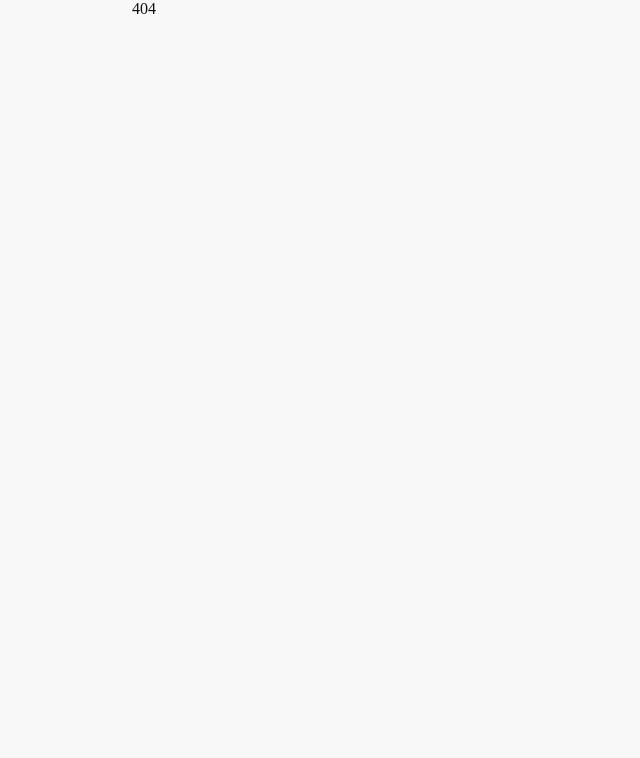
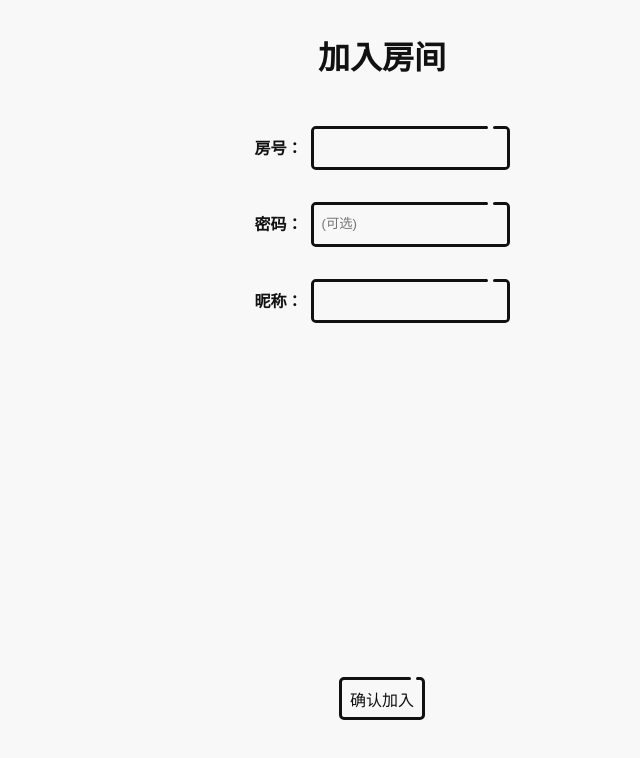
Before and after one commit to xiong35/we-are-wolfs, a React (Vite) app in the folder packages/frontend/: page /joinRoom in a window 1280 px wide. Shown: the top 758 px of the page, without its empty margins (258-898 px from the left). Built offline with nearby package versions, Linux system fonts and the light colour scheme.

Commit message:
feat(fe): 添加 join room 界面

```diff
--- /dev/null
+++ b/packages/frontend/src/pages/JoinRoom/hooks/useForm.ts
@@ -0,0 +1,25 @@
+import { IJoinRoomReq } from "@werewolf/shared";
+import { useState } from "react";
+
+export function useForm(
+  initialPassword: string | null,
+  initialRoomNumber: string | null
+) {
+  const [form, setForm] = useState<IJoinRoomReq>({
+    password: initialPassword ?? "",
+    roomNumber: initialRoomNumber ?? "",
+    name: "",
+  });
+
+  function setField(key: keyof IJoinRoomReq, value: string) {
+    setForm({
+      ...form,
+      [key]: value,
+    });
+  }
+
+  return {
+    setField,
+    form,
+  };
+}
--- /dev/null
+++ b/packages/frontend/src/pages/JoinRoom/hooks/useQueryInfo.ts
@@ -0,0 +1,13 @@
+import { useSearchParams } from "react-router-dom";
+
+export function useQueryInfo() {
+  let [searchParams, _] = useSearchParams({ p: "0" });
+
+  const initialRoomNumber = searchParams.get("roomNumber");
+  const initialPassword = searchParams.get("password");
+
+  return {
+    initialRoomNumber,
+    initialPassword,
+  };
+}
--- /dev/null
+++ b/packages/frontend/src/pages/JoinRoom/index.module.less
@@ -0,0 +1,40 @@
+.w-join_room {
+  display: flex;
+  flex-direction: column;
+  align-items: center;
+  min-height: 90vh;
+
+  .title {
+    font-weight: bold;
+    font-size: 2rem;
+    padding: 2rem;
+  }
+
+  .pw,
+  .name,
+  .number {
+    .hint {
+      position: relative;
+      bottom: 0.08em;
+      word-break: keep-all;
+      margin-right: 0.5rem;
+      font-weight: bold;
+    }
+
+    display: flex;
+    align-items: center;
+    justify-content: center;
+    margin: 1rem 0;
+
+    input {
+      max-width: calc(100% - 1rem);
+      padding: 0 0.5rem;
+      line-height: 2.4rem;
+      overflow: visible;
+    }
+  }
+
+  .spacer {
+    flex: 1;
+  }
+}
--- /dev/null
+++ b/packages/frontend/src/pages/JoinRoom/index.tsx
@@ -0,0 +1,61 @@
+import styles from "./index.module.less";
+import { FC } from "react";
+import { UseBorder } from "../../components/UseBorder";
+import { Btn } from "../../components/Btn";
+import { useQueryInfo } from "./hooks/useQueryInfo";
+import { useForm } from "./hooks/useForm";
+import { joinRoom } from "./methods/joinRoom";
+
+export type IJoinRoomProps = {};
+
+const JoinRoom: FC<IJoinRoomProps> = (props) => {
+  const { initialPassword, initialRoomNumber } = useQueryInfo();
+  const { form, setField } = useForm(initialPassword, initialRoomNumber);
+
+  return (
+    <div className={styles["w-join_room"]}>
+      <div className={styles["title"]}>加入房间</div>
+      <div className={styles["number"]}>
+        <span className={styles["hint"]}>房号：</span>
+        <UseBorder>
+          <input
+            maxLength={6}
+            type="text"
+            onChange={(e) => setField("roomNumber", e.target.value)}
+            value={form.roomNumber}
+          />
+        </UseBorder>
+      </div>
+      <div className={styles["pw"]}>
+        <span className={styles["hint"]}>密码：</span>
+        <UseBorder>
+          <input
+            maxLength={20}
+            type="text"
+            placeholder="(可选)"
+            value={form.password}
+            onChange={(e) => setField("password", e.target.value)}
+          />
+        </UseBorder>
+      </div>
+      <div className={styles["name"]}>
+        <span className={styles["hint"]}>昵称：</span>
+        <UseBorder>
+          <input
+            onChange={(e) => setField("name", e.target.value)}
+            value={form.name}
+            maxLength={8}
+            type="text"
+            placeholder=""
+          />
+        </UseBorder>
+      </div>
+
+      <div className={styles["spacer"]}></div>
+
+      <Btn onClick={() => joinRoom(form)}>确认加入</Btn>
+    </div>
+  );
+};
+
+export default JoinRoom;
--- /dev/null
+++ b/packages/frontend/src/pages/JoinRoom/methods/joinRoom.ts
@@ -0,0 +1,43 @@
+import { IJoinRoomReq } from "@werewolf/shared";
+import sha256 from "sha256";
+import { showDialog } from "../../../signals/dialog";
+
+export async function joinRoom(form: IJoinRoomReq) {
+  const { name, roomNumber, password } = form
+  if (!roomNumber) return showDialog("请填写房间号");
+  if (!name) return showDialog("请填写昵称");
+
+  // TODO: 真实请求
+  // const res = await joinRoom({
+  //   ...form,
+  //   password: password ? sha256(password) : undefined,
+  // });
+
+  // if (res && res.status === 200) {
+  //   /* 向后端 socket 注册加入房间 */
+  //   joinRoomSocket(roomNumber.value);
+
+  //   showDialog("成功加入房间!");
+  //   needingCharacters.value = res.data.needingCharacters;
+  //   router.push({
+  //     name: "waitRoom",
+  //     query: {
+  //       pw: password.value,
+  //       number: roomNumber.value,
+  //     },
+  //   });
+
+  //   setToken(res.data.ID, roomNumber.value);
+  // }
+}
+
+// export function gameBegin() {
+//   /* 清空以前的备忘录 */
+//   localStorage.removeItem("memo");
+//   showDialog("游戏开始, 天黑请闭眼👁️");
+//   setTimeout(() => {
+//     router.push({
+//       name: "play",
+//     });
+//   }, 500);
+// }
--- a/packages/frontend/src/router/index.tsx
+++ b/packages/frontend/src/router/index.tsx
@@ -3,6 +3,7 @@ import { createBrowserRouter, RouterProvider } from "react-router-dom";
 
 const Home = loadable(() => import("../pages/Home"));
 const CreateRoom = loadable(() => import("../pages/CreateRoom"));
+const JoinRoom = loadable(() => import("../pages/JoinRoom"));
 const NoMatch = loadable(() => import("../pages/NoMatch"));
 
 export const router = createBrowserRouter([
@@ -15,6 +16,10 @@ export const router = createBrowserRouter([
     element: <CreateRoom />,
   },
   {
+    path: "/joinRoom",
+    element: <JoinRoom />,
+  },
+  {
     path: "*",
     element: <NoMatch />,
   },
--- a/packages/shared/src/apiTypes/http/index.ts
+++ b/packages/shared/src/apiTypes/http/index.ts
@@ -3,3 +3,9 @@ export interface IHttpRes<T = {}> {
   msg: string;
   data: T;
 }
+
+export * from "./characterAct";
+export * from "./gameStatus"
+export * from "./roomCreate";
+export * from "./roomJoin";
+export * from "./roomInit";
```
